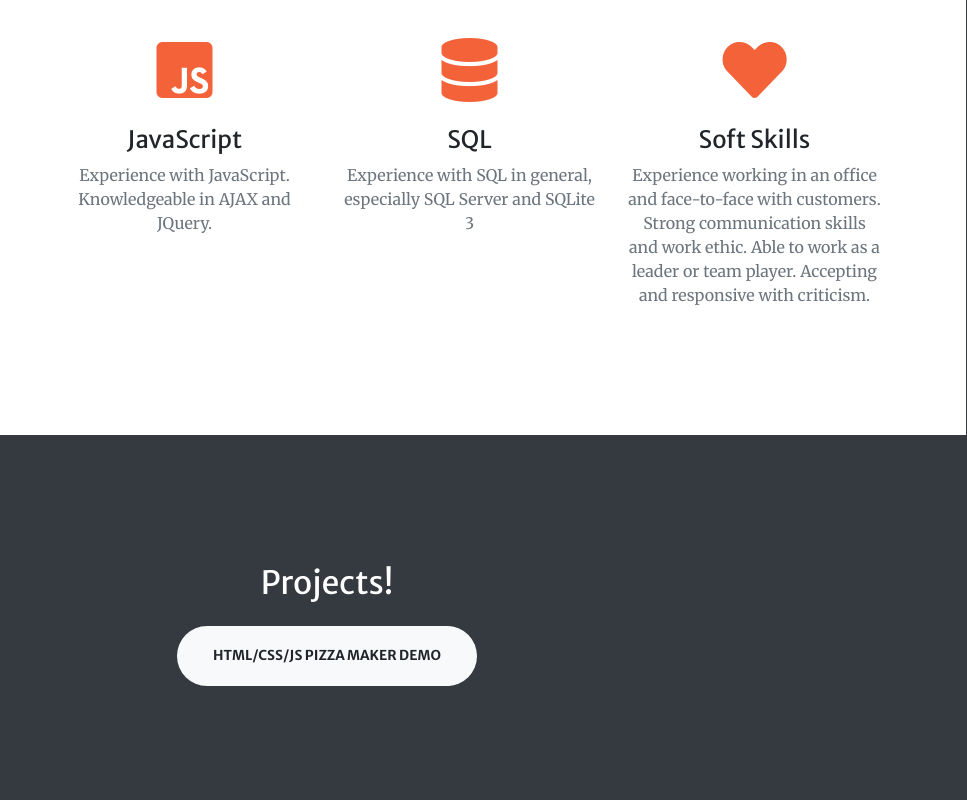
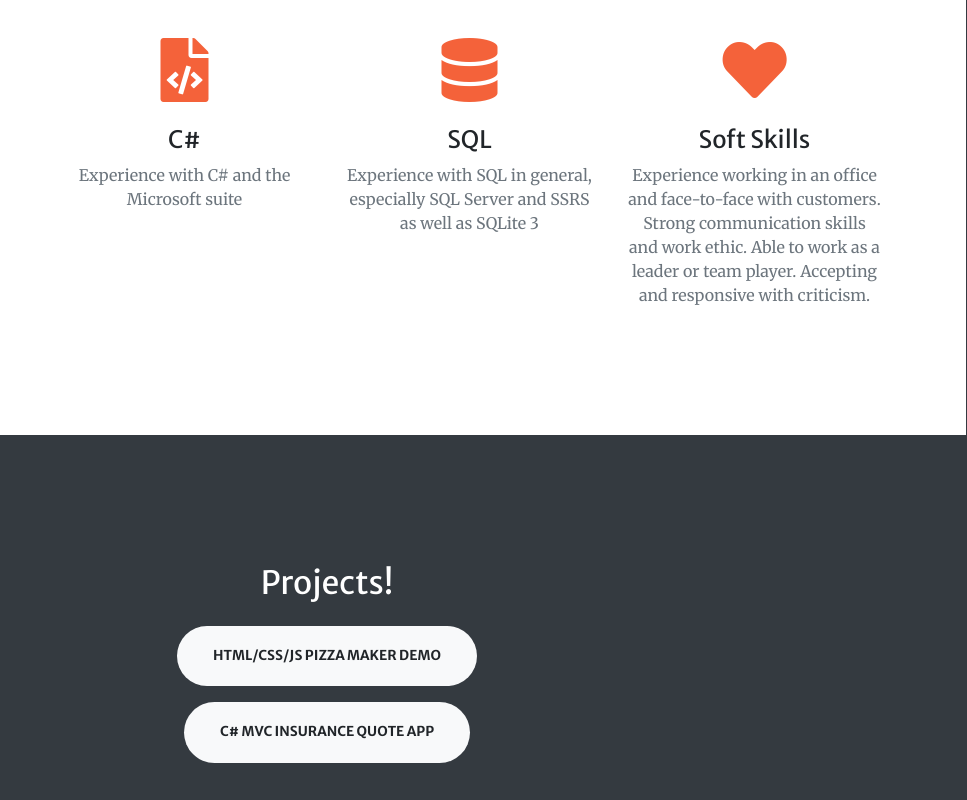
Before and after one commit to A-Wunderlich/A-Wunderlich.github.io, a website with bundled scripts: page index.html in a window 1280 px wide. Shown: the part 1520-2320 px from the top of the page, 313-1280 px from the left. Built offline with nearby package versions, Linux system fonts and the light colour scheme.

Commit message:
Update Index.html

```diff
--- a/index.html
+++ b/index.html
@@ -100,16 +100,16 @@
         </div>
         <div class="col-lg-3 col-md-6 text-center">
           <div class="mt-5">
-            <i class="fab fa-4x fa-js-square text-primary mb-4"></i>
-            <h3 class="h4 mb-2">JavaScript</h3>
-            <p class="text-muted mb-0">Experience with JavaScript. Knowledgeable in AJAX and JQuery.</p>
+            <i class="fab fa-4x fas fa-file-code text-primary mb-4"></i>
+            <h3 class="h4 mb-2">C#</h3>
+            <p class="text-muted mb-0">Experience with C# and the Microsoft suite</p>
           </div>
         </div>
         <div class="col-lg-3 col-md-6 text-center">
           <div class="mt-5">
             <i class="fas fa-4x fas fa-database text-primary mb-4"></i>
             <h3 class="h4 mb-2">SQL</h3>
-            <p class="text-muted mb-0">Experience with SQL in general, especially SQL Server and SQLite 3</p>
+            <p class="text-muted mb-0">Experience with SQL in general, especially SQL Server and SSRS as well as SQLite 3</p>
           </div>
         </div>
         <div class="col-lg-3 col-md-6 text-center">
@@ -127,7 +127,8 @@
   <section id="projects" class="page-section bg-dark text-white">
         <div class="container text-center">
             <h2 class="mb-4">Projects!</h2>
-            <a class="btn btn-light btn-xl" href="pizza.html">HTML/CSS/JS Pizza Maker Demo</a>
+            <div><a class="btn btn-light btn-xl" href="pizza.html">HTML/CSS/JS Pizza Maker Demo</a></div>
+            <div><a class="btn btn-light btn-xl mt-3" href="https://github.com/A-Wunderlich/C-Sharp-Projects/tree/master/InsuranceQuoteMVC%20-%20Copy">C# MVC Insurance Quote App</a></div>
         </div>
   </section>
 
```
